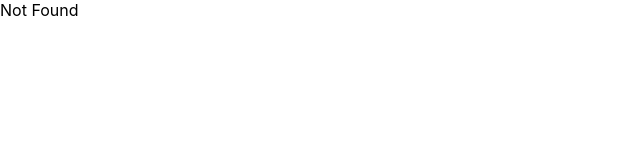
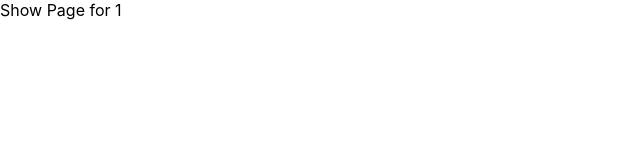
Before and after one commit to rushabh782/box-office-app, a React (Create React App) app: page /show/1 in a window 1280 px wide. Shown: the top 160 px of the page, without its empty margins (0-640 px from the left). Built offline with nearby package versions, Linux system fonts and the light colour scheme.

Commit message:
created dynamic show page

```diff
--- a/src/App.jsx
+++ b/src/App.jsx
@@ -2,6 +2,7 @@
 import Home from './pages/Home';
 import Starred from './pages/Starred';
 import MainLayout from './components/MainLayout';
+import Show from './pages/Show';
 
 function App() {
   return (
@@ -11,6 +12,11 @@
           <Route path="/" element={<Home />} />
           <Route path="/starred" element={<Starred />} />
         </Route>
+
+        <Route path="/show/:showId" element={<Show />} />
+
+
+
         <Route path="*" element={<div>Not Found</div>} />
         {/* <Route path="/" element={<App />}>
         <Route index element={<Home />} />
--- a/src/components/shows/ShowCard.jsx
+++ b/src/components/shows/ShowCard.jsx
@@ -16,7 +16,7 @@
       <p>{summaryStripped}</p>
 
       <div>
-        <Link to="/">Read more</Link>
+        <Link to={`/show/${id}`}>Read more</Link>
         <button type="button">Star me</button>
       </div>
     </div>
--- /dev/null
+++ b/src/pages/Show.jsx
@@ -0,0 +1,10 @@
+import { useParams } from 'react-router-dom';
+
+
+const Show = () => {
+    const {showId} = useParams();
+
+    return <div>Show Page for {showId}</div>;
+  };
+
+  export default Show;
```
